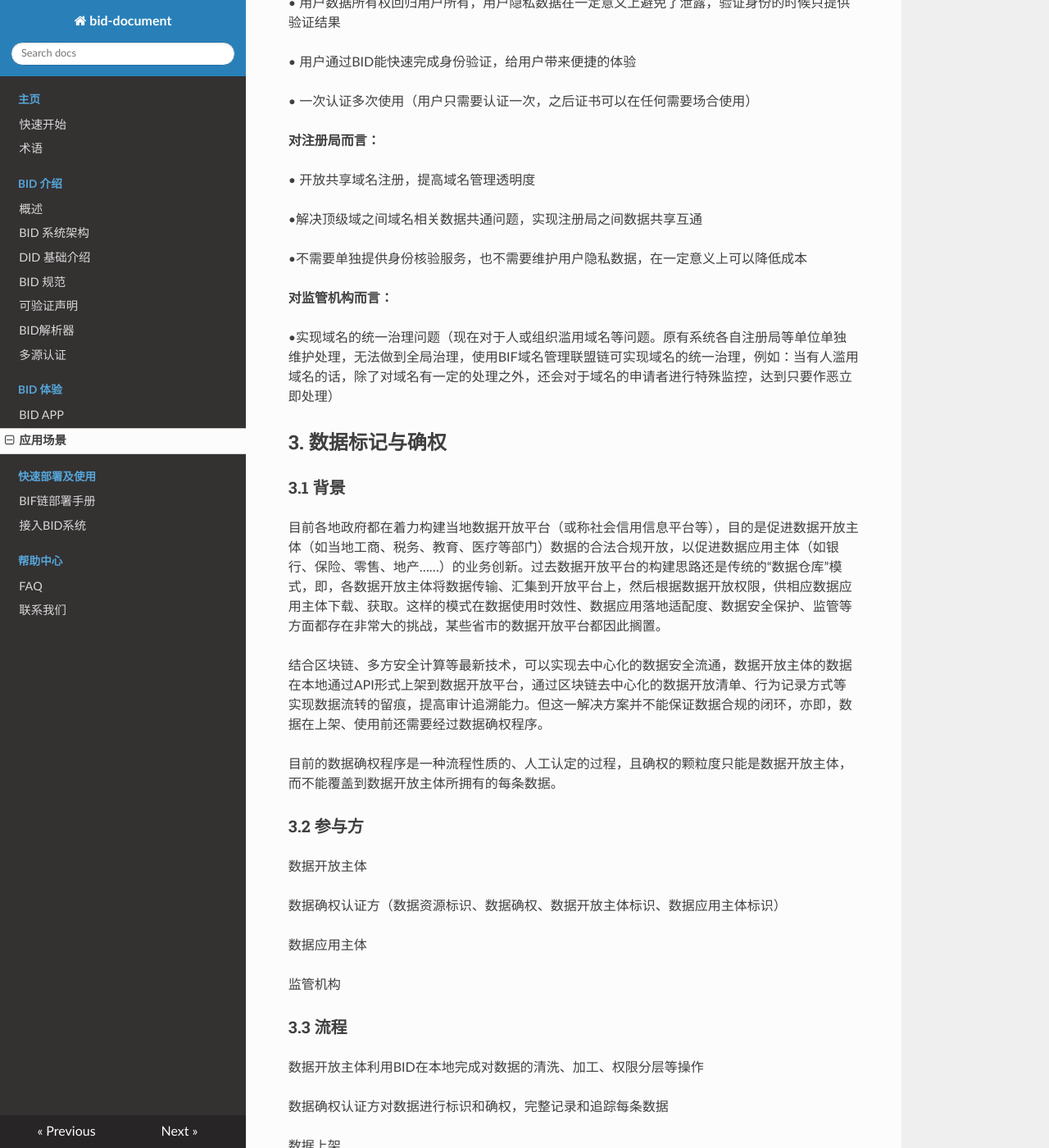
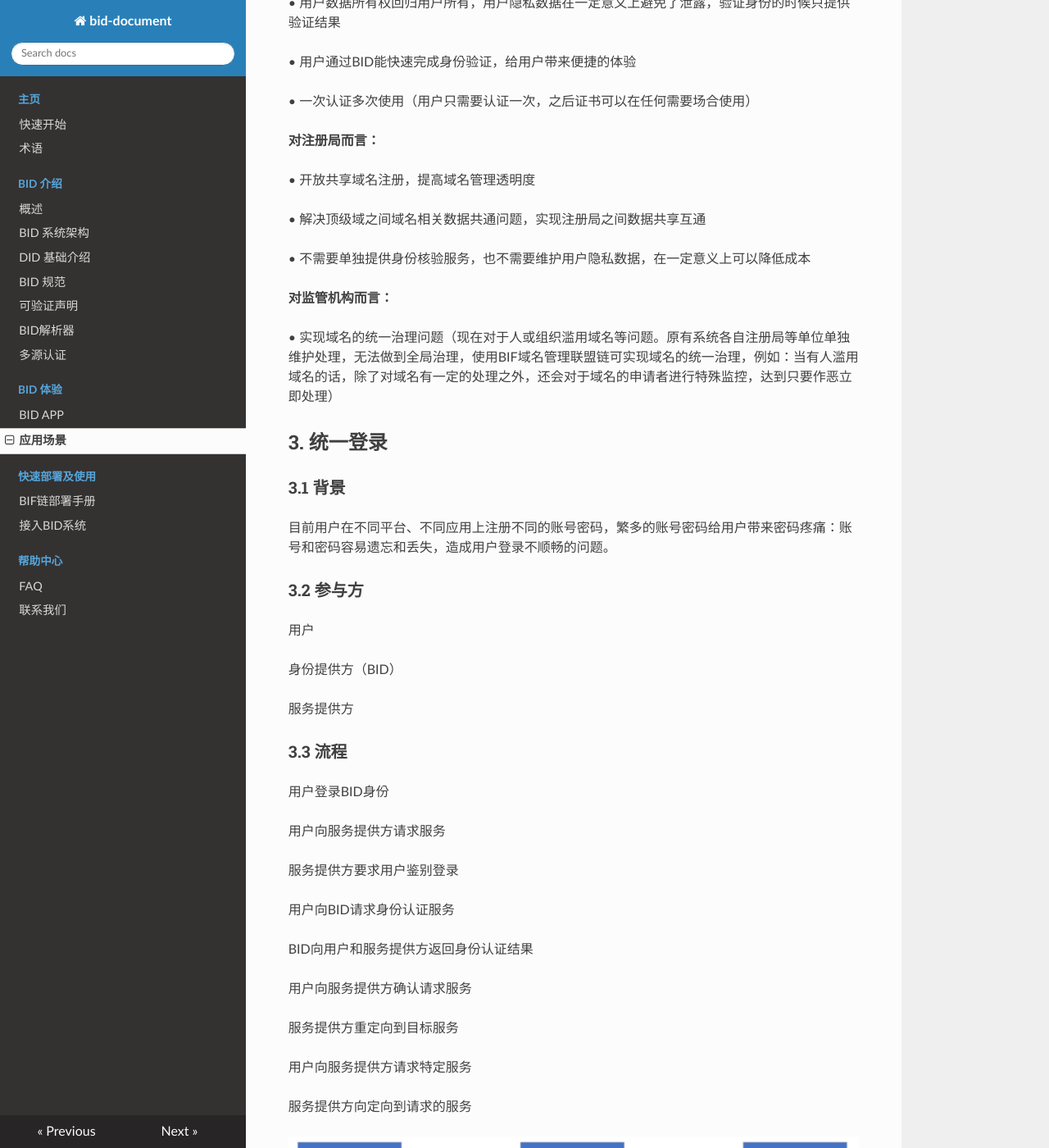
Before and after one commit to teleinfo-bif/bid-document, an MkDocs documentation site: the page built from docs/apply/apply.md, in a window 1280 px wide and 1400 px high, scrolled down 1908 px. Shown: the whole window at 82% size. Built offline with MkDocs 1.6.1, drawn with Linux system fonts in a browser that asks for light colours; nearby versions of some CDN libraries; old or Windows-style settings are respelled for this version of MkDocs; some of the changed text lies outside the part shown.

Commit message:
提交应用场景

```diff
--- a/docs/apply/apply.md
+++ b/docs/apply/apply.md
@@ -54,65 +54,23 @@
 
 • 开放共享域名注册，提高域名管理透明度
 
-•解决顶级域之间域名相关数据共通问题，实现注册局之间数据共享互通
+• 解决顶级域之间域名相关数据共通问题，实现注册局之间数据共享互通
 
-•不需要单独提供身份核验服务，也不需要维护用户隐私数据，在一定意义上可以降低成本
+• 不需要单独提供身份核验服务，也不需要维护用户隐私数据，在一定意义上可以降低成本
 
 **对监管机构而言：**
 
-•实现域名的统一治理问题（现在对于人或组织滥用域名等问题。原有系统各自注册局等单位单独维护处理，无法做到全局治理，使用BIF域名管理联盟链可实现域名的统一治理，例如：当有人滥用域名的话，除了对域名有一定的处理之外，还会对于域名的申请者进行特殊监控，达到只要作恶立即处理）
+• 实现域名的统一治理问题（现在对于人或组织滥用域名等问题。原有系统各自注册局等单位单独维护处理，无法做到全局治理，使用BIF域名管理联盟链可实现域名的统一治理，例如：当有人滥用域名的话，除了对域名有一定的处理之外，还会对于域名的申请者进行特殊监控，达到只要作恶立即处理）
 
-## 3. 数据标记与确权
+
+
+## 3. 统一登录
 
 ### 3.1 背景
 
-目前各地政府都在着力构建当地数据开放平台（或称社会信用信息平台等），目的是促进数据开放主体（如当地工商、税务、教育、医疗等部门）数据的合法合规开放，以促进数据应用主体（如银行、保险、零售、地产……）的业务创新。过去数据开放平台的构建思路还是传统的“数据仓库”模式，即，各数据开放主体将数据传输、汇集到开放平台上，然后根据数据开放权限，供相应数据应用主体下载、获取。这样的模式在数据使用时效性、数据应用落地适配度、数据安全保护、监管等方面都存在非常大的挑战，某些省市的数据开放平台都因此搁置。
-
-结合区块链、多方安全计算等最新技术，可以实现去中心化的数据安全流通，数据开放主体的数据在本地通过API形式上架到数据开放平台，通过区块链去中心化的数据开放清单、行为记录方式等实现数据流转的留痕，提高审计追溯能力。但这一解决方案并不能保证数据合规的闭环，亦即，数据在上架、使用前还需要经过数据确权程序。
-
-目前的数据确权程序是一种流程性质的、人工认定的过程，且确权的颗粒度只能是数据开放主体，而不能覆盖到数据开放主体所拥有的每条数据。
+目前用户在不同平台、不同应用上注册不同的账号密码，繁多的账号密码给用户带来密码疼痛：账号和密码容易遗忘和丢失，造成用户登录不顺畅的问题。
 
 ### 3.2 参与方
-
-数据开放主体
-
-数据确权认证方（数据资源标识、数据确权、数据开放主体标识、数据应用主体标识）
-
-数据应用主体
-
-监管机构
-
-### 3.3 流程
-
-数据开放主体利用BID在本地完成对数据的清洗、加工、权限分层等操作
-
-数据确权认证方对数据进行标识和确权，完整记录和追踪每条数据
-
-数据上架
-
-数据流通
-
-数据应用主体根据相应数据权限，通过API接入数据
-
-监管机构可接入数据开放联盟链对存证、审计等进行监管
-
-![1577066860869](../image/1577066860869.png)
-
-### 3.4 效果
-
-利用数据标记和确权技术，对每条数据、数据开放主体和数据应用主体进行标记，保障数据开放主体的权益；对数据中敏感ID信息运用标记化处理，保障数据安全与隐私；安全的数据流通和使用环境，能拓展数据来源，提高数据应用水平。
-
-对于高级联合建模需求，可利用多方安全计算、联邦计算等技术在区块链数据可用不可见的前提下完成。
-
-数据标记和确权可广泛应用于金融、医疗、工业领域。
-
-## 4. 统一登录
-
-### 4.1 背景
-
-目前用户在不同平台、不同应用上注册不同的账号密码，繁多的账号密码给用户带来密码疼痛：账号和密码容易遗忘和丢失，造成用户登录不顺畅的问题。
-
-### 4.2 参与方
 
 用户
 
```
Also changed, not shown: other parts of docs/apply/apply.md (+2 -2 lines), docs/index.md (+3 -3 lines).
